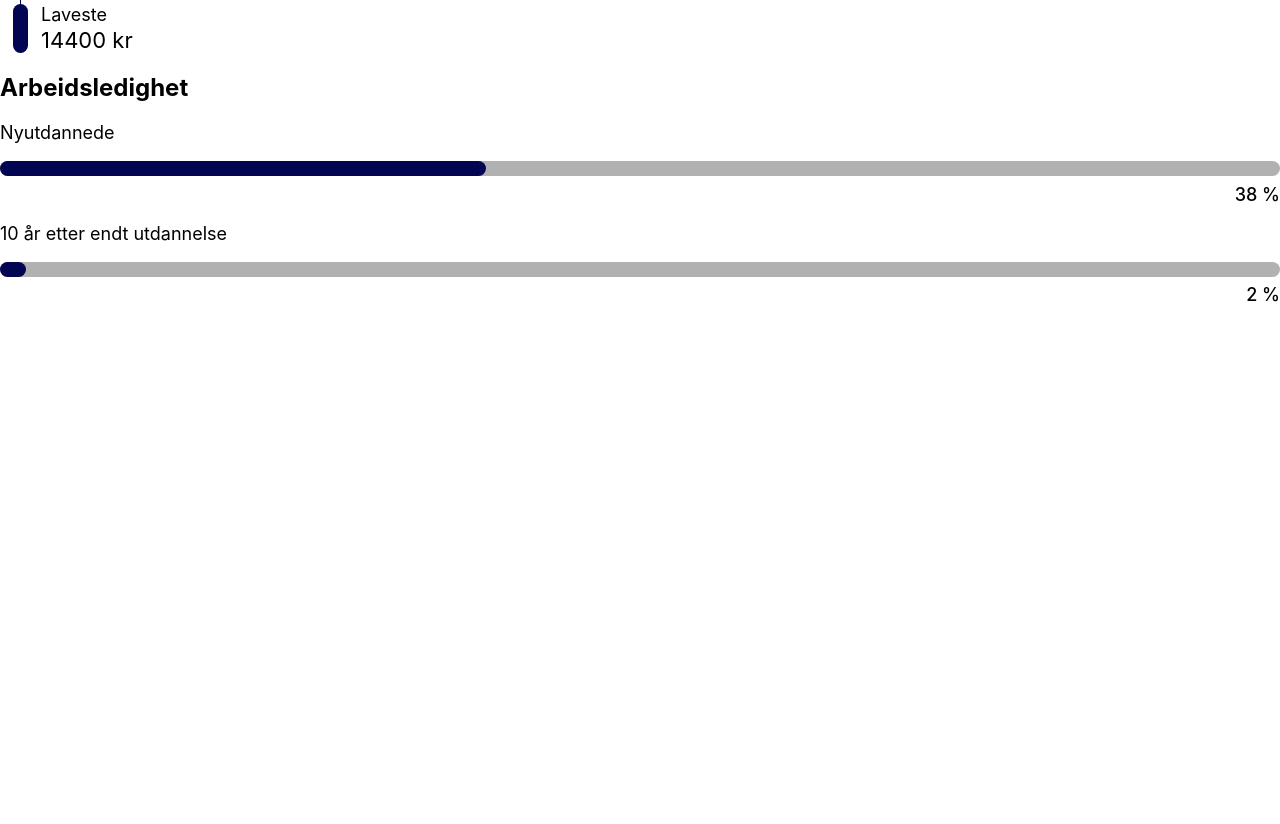
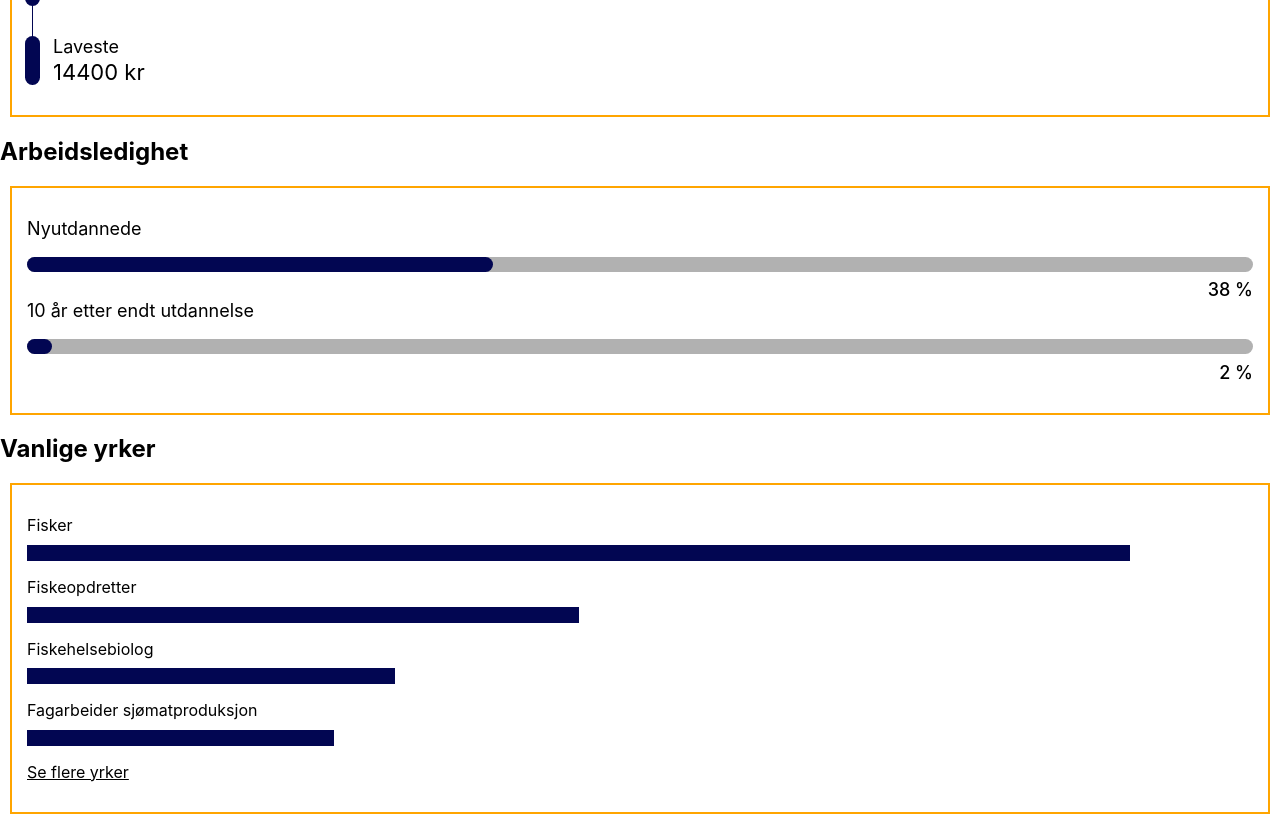
Before and after one commit to Utdanningsdirektoratet/sammenlignfrontend, a React (Create React App) app: page /sammenligne in a window 1280 px wide. Shown: the part 300-1124 px from the top of the page. Before the commit the page ends 800 px from the top, so only its background shows below. Built offline with nearby package versions, Linux system fonts and the light colour scheme.

Commit message:
Added component for Vanlige yrker, and an outer component for vanligeYrkerYrke that should map from a yrke-object to title-percentage. Also added visualization scss to show border ang correct padding for all visualization components.

```diff
--- a/src/components/pages/ComparisonPage.tsx
+++ b/src/components/pages/ComparisonPage.tsx
@@ -4,6 +4,7 @@ import * as React from "react";
 import PageChrome from "../app/PageChrome";
 import Lonn from "../visualizations/Lonn";
 import Arbeidsledighet from "../visualizations/Arbeidsledighet";
+import VanligeYrkerYrke from "../visualizations/VanligeYrkerYrke";
 // import { getData } from "../../data/data";
 import { RouteComponentProps } from "react-router";
 
@@ -15,6 +16,7 @@ class ComparisonPage extends React.Component<RouteComponentProps> {
     //   this.setState(state);
     // });
   }
+
   public render() {
     // let a = this.props.match.params["test"];
     // this.state;
@@ -23,10 +25,22 @@ class ComparisonPage extends React.Component<RouteComponentProps> {
         <div>
           <h1>Sammenlign her</h1>
           <h2>Lønn</h2>
-          <Lonn high={19300} low={14400} avg={16100}/>
+          <Lonn high={19300} low={14400} avg={16100} />
 
           <h2>Arbeidsledighet</h2>
           <Arbeidsledighet newly={38} tenyears={2} />
+
+          <h2>Vanlige yrker</h2>
+          <VanligeYrkerYrke
+            yrker={[
+              { title: "Fisker", percentage: 90, info: 12 },
+              { title: "Fiskeopdretter", percentage: 45, info: 12 },
+              { title: "Fiskehelsebiolog", percentage: 30, info: 12 },
+              { title: "Fagarbeider sjømatproduksjon", percentage: 25, info: 12 },
+              { title: "Sjømathandler", percentage: 15, info: 12 },
+              { title: "Fiskeforsker", percentage: 5, info: 12 }
+            ]}
+          />
         </div>
       </PageChrome>
     );
--- a/src/components/visualizations/Arbeidsledighet.scss
+++ b/src/components/visualizations/Arbeidsledighet.scss
@@ -11,7 +11,6 @@ $color-darkblue: #020652;
     &-newly-title,
     &-tenyears-title {
       font-size: 1.8em;
-      margin-top: 1em;
       margin-bottom: 1em;
     }
   }
--- a/src/components/visualizations/Arbeidsledighet.tsx
+++ b/src/components/visualizations/Arbeidsledighet.tsx
@@ -1,5 +1,6 @@
 import * as React from "react";
 import "./Arbeidsledighet.scss";
+import "./Visualization.scss";
 
 type Props = {
   newly: number;
@@ -10,18 +11,20 @@ class Arbeidsledighet extends React.Component<Props> {
   public render() {
     const { newly, tenyears } = this.props;
     return (
+      <div className="visualization_container">
         <div className="arbeidsledighet_container">
           <div className="arbeidsledighet_container-newly">
             <div className="arbeidsledighet_container-newly-title">
               Nyutdannede
             </div>
-          <PercentageBar value={newly}/>
+            <PercentageBar value={newly} />
           </div>
           <div className="arbeidsledighet_container-tenyears">
             <div className="arbeidsledighet_container-tenyears-title">
               10 år etter endt utdannelse
             </div>
-          <PercentageBar value={tenyears}/>
+            <PercentageBar value={tenyears} />
+          </div>
         </div>
       </div>
     );
@@ -34,11 +37,14 @@ type PercentageBarProps = {
 
 class PercentageBar extends React.Component<PercentageBarProps> {
   public render() {
-        const {value} = this.props;
-        return(
+    const { value } = this.props;
+    return (
       <div className="percentagebar">
-                <div className="percentagebar_mainbar"></div>
-                <div className="percentagebar_overlaybar" style={{width: `${value}%`}}></div>
+        <div className="percentagebar_mainbar" />
+        <div
+          className="percentagebar_overlaybar"
+          style={{ width: `${value}%` }}
+        />
         <div className="percentagebar_percentage">{value} %</div>
       </div>
     );
--- a/src/components/visualizations/Lonn.scss
+++ b/src/components/visualizations/Lonn.scss
@@ -7,7 +7,7 @@ $color-darkblue: #020652;
 
     height: 100%;
     border-left: 0.1em solid $color-darkblue;
-    margin: 2rem;
+    margin-left: .5rem;
 
     &-title {
         font-weight: 400;
--- a/src/components/visualizations/Lonn.tsx
+++ b/src/components/visualizations/Lonn.tsx
@@ -1,5 +1,6 @@
 import * as React from "react";
 import "./Lonn.scss";
+import "./Visualization.scss";
 
 type Props = {
   high: number;
@@ -11,6 +12,7 @@ class Lonn extends React.Component<Props> {
   public render() {
     const { high, low, avg } = this.props;
     return (
+      <div className="visualization_container">
         <div className="lonn_container">
           <div className="lonn_container-high">
             <div className="lonn_container-title">Høyeste</div>
@@ -25,6 +27,7 @@ class Lonn extends React.Component<Props> {
             <div className="lonn_container-number">{low} kr</div>
           </div>
         </div>
+      </div>
     );
   }
 }
--- /dev/null
+++ b/src/components/visualizations/VanligeYrkerYrke.tsx
@@ -0,0 +1,50 @@
+import * as React from "react";
+import "./Vanligeyrker.scss";
+import "./Visualization.scss";
+import Vanligeyrker from "../visualizations/Vanligeyrker";
+
+type Props = {
+  yrker: Array<{ title: string; percentage: number; info: any }>;
+};
+
+type MyState = {
+  yrkerShown: number;
+};
+
+class VanligeYrkerYrke extends React.Component<Props, MyState> {
+  public constructor(props: Props) {
+    super(props);
+    this.state = {
+      yrkerShown: 4
+    };
+  }
+
+  public handleLinkClicked() {
+    if (this.state.yrkerShown === this.props.yrker.length) {
+      this.setState({ yrkerShown: 4 });
+    } else {
+      const toShow = this.state.yrkerShown * 2;
+      if (this.props.yrker.length <= toShow) {
+        this.setState({ yrkerShown: this.props.yrker.length });
+      } else {
+        this.setState({ yrkerShown: toShow });
+      }
+    }
+  }
+
+  public render() {
+    const { yrker } = this.props;
+
+    return (
+      <div className="visualization_container">
+        <Vanligeyrker
+          yrker={yrker}
+          yrkerShown={this.state.yrkerShown}
+          onLinkClicked={() => this.handleLinkClicked()}
+        />
+      </div>
+    );
+  }
+}
+
+export default VanligeYrkerYrke;
--- /dev/null
+++ b/src/components/visualizations/Vanligeyrker.scss
@@ -0,0 +1,28 @@
+$color-darkblue: #020652;
+
+.vanligeyrker {
+    &_container {
+      //Scalable font size
+      font-size: 1rem;
+
+      height: 100%;
+      width: 100%;
+      &-yrke {
+          font-size: 1.6em;
+
+          &--bar {
+              border-bottom: 1em solid $color-darkblue;
+              margin-bottom: 1em;
+              margin-top: 0.6em;
+          }
+      }
+
+      &-link {
+        font-size: 1.6em;
+        text-decoration: underline;
+        &:hover {
+           cursor: pointer;
+        }
+      }
+    }
+}
--- /dev/null
+++ b/src/components/visualizations/Vanligeyrker.tsx
@@ -0,0 +1,49 @@
+import * as React from "react";
+import "./Vanligeyrker.scss";
+
+type Props = {
+  yrker: Array<{ title: string; percentage: number }>;
+  yrkerShown: number;
+  onLinkClicked: Function;
+};
+
+class Vanligeyrker extends React.Component<Props> {
+  public render() {
+    const { yrker, yrkerShown, onLinkClicked } = this.props;
+    const vanligeYrker = yrker.slice(0, yrkerShown).map(yrke => {
+      return (
+        <div className="vanligeyrker_container-yrke">
+          <div className="vanligeyrker_container-yrke--title">{yrke.title}</div>
+          <div
+            className="vanligeyrker_container-yrke--bar"
+            style={{ width: `${yrke.percentage}%` }}
+          />
+        </div>
+      );
+    });
+
+    const link =
+      yrker.length > yrkerShown ? (
+        <div className="vanligeyrker_container-link"
+          onClick={() => onLinkClicked()}>
+          Se flere yrker
+        </div>
+      ) : yrker.length === yrkerShown ? (
+        <div className="vanligeyrker_container-link"
+          onClick={() => onLinkClicked()}>
+          Se færre yrker
+        </div>
+      ) : (
+        <div />
+      );
+
+    return (
+      <div className="vanligeyrker_container">
+        {vanligeYrker}
+        {link}
+      </div>
+    );
+  }
+}
+
+export default Vanligeyrker;
--- /dev/null
+++ b/src/components/visualizations/Visualization.scss
@@ -0,0 +1,12 @@
+.visualization {
+    &_container {
+        //Scalable font size
+      font-size: 1rem;
+
+        border: .2em solid orange;
+        margin: 1em;
+        padding: 1.5em;
+        padding-top: 3em;
+        padding-bottom: 3em;
+    }
+}
```
Lines whose indentation alone changed are shown as unchanged.
